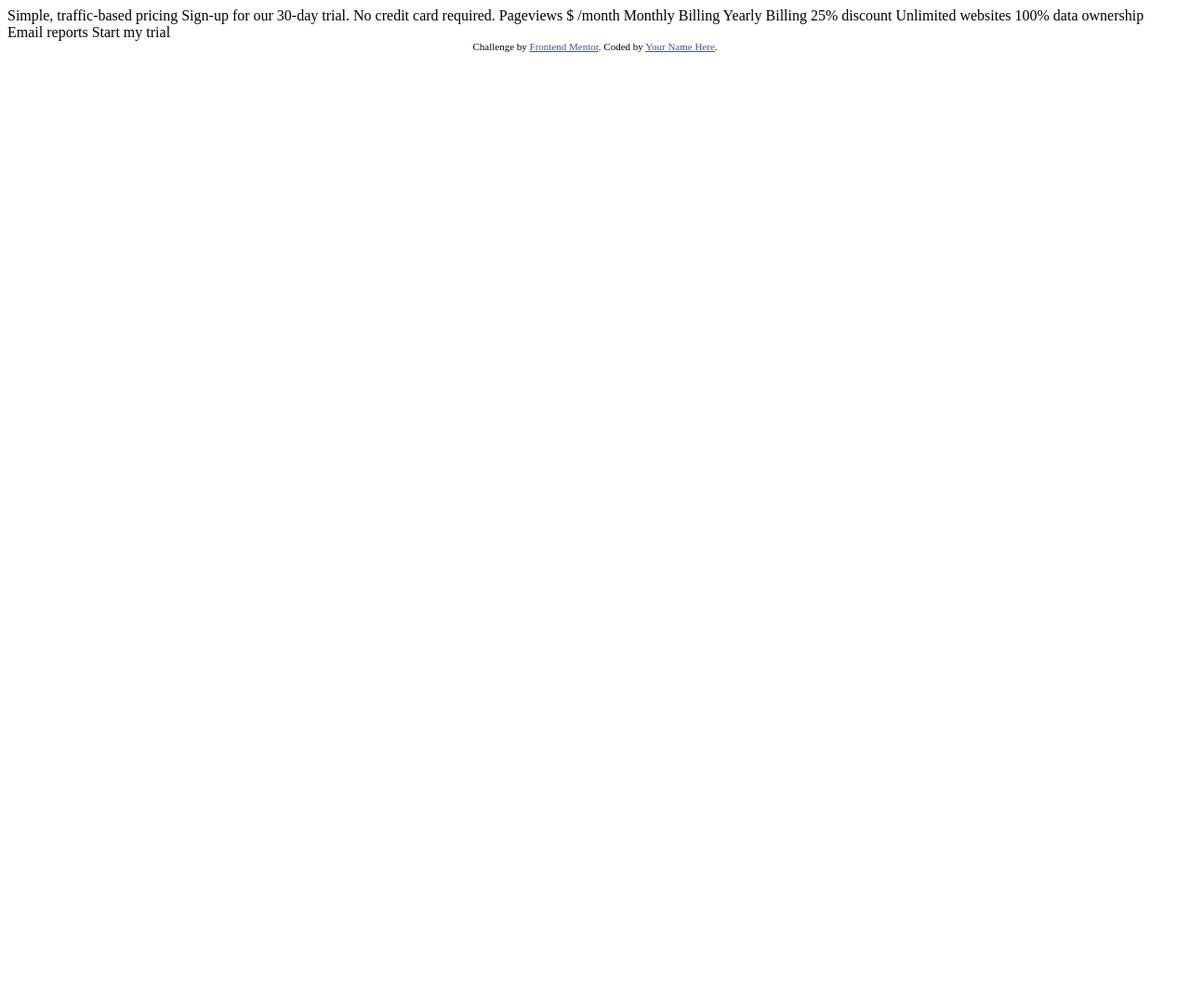
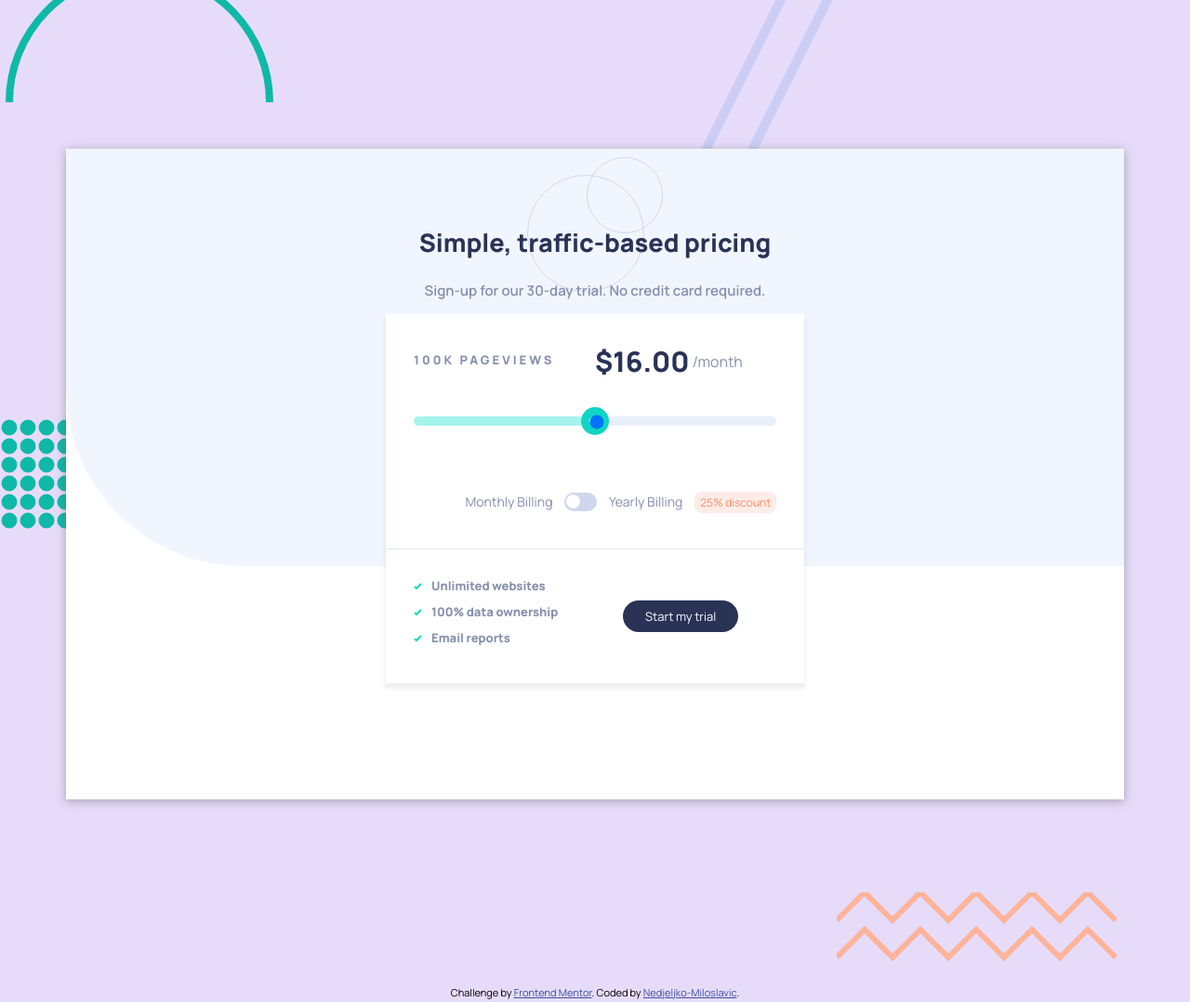
Before and after one commit to Nedjeljko-Miloslavic/Frontend-mentor-second-task, a plain HTML site: page index.html in a window 1280 px wide. Shown: the whole page at 93% size. Before the commit the page ends 800 px from the top, so only its background shows below. Drawn offline with Linux system fonts and the light colour scheme.

Commit message:
final commit

```diff
--- /dev/null
+++ b/app.js
@@ -0,0 +1,92 @@
+var slider = document.querySelector("input[type=range]");
+var slider_img = document.querySelector("#slider_img");
+var slider_background = document.querySelector("#slider_background");
+var switch1 = document.querySelector("#switch");
+var switch_circle = document.querySelector("#switch #circle");
+var yearly_billing = false;
+
+set_slider();
+set_pageviews_value();
+
+slider.oninput = ()=>{
+	set_slider();
+	set_pageviews_value();
+}
+
+slider.addEventListener("mousedown", ()=>{
+	slider_img.style.backgroundColor = "hsl(174, 86%, 25%)";
+});
+
+slider.addEventListener("mouseup", ()=>{
+	slider_img.style.backgroundColor = "hsl(174, 86%, 45%)";
+});
+
+switch1.onclick = ()=>{
+	var style = getComputedStyle(switch_circle)["right"];
+	if(style=="2px"){
+		switch_circle.style.animationName = "move_left";
+		yearly_billing = false;
+	}else if(style=="18px"){
+		switch_circle.style.animationName = "move_right";
+		yearly_billing = true;
+	}
+
+	setTimeout(()=>{
+		set_pageviews_value();
+	},500);
+
+
+}
+
+
+function set_slider(){
+	var multiplier = 100/17.3;
+	var value = slider.value - 8;
+	var position = value*multiplier;
+
+	slider_img.style.left = position + "%";
+	slider_background.style.backgroundImage = "linear-gradient(to right, hsl(174, 77%, 80%)" + position + "%, hsl(224, 65%, 95%)" + position + "%)";
+}
+
+function set_pageviews_value(){
+	var value = slider.value;
+	var pageviews_value;
+	var price_value;
+	switch(value){
+		case "8":
+			pageviews_value = "10K ";
+			price_value = 8;
+			break;
+
+		case "12":
+			pageviews_value = "50K ";
+			price_value = 12;
+			break;
+
+		case "16":
+			pageviews_value = "100K ";
+			price_value = 16;
+			break;
+
+		case "20":
+			pageviews_value = "500K ";
+			price_value = 24;
+			break;
+
+		case "24":
+			pageviews_value = "1M ";
+			price_value = 36;
+			break;
+	}
+
+
+	if(yearly_billing){
+		price_value = price_value*0.75;
+		price_value+=".00";
+	}else{
+		price_value+=".00";
+	}
+
+	document.querySelector("#pageviews_value").innerHTML = pageviews_value;
+	document.querySelector("#price_value").innerHTML = "$"+ price_value;
+}
--- a/index.html
+++ b/index.html
@@ -1,39 +1,66 @@
 <!DOCTYPE html>
 <html lang="en">
 <head>
-  <meta charset="UTF-8">
-  <meta name="viewport" content="width=device-width, initial-scale=1.0"> <!-- displays site properly based on user's device -->
+	<meta charset="UTF-8">
+	<meta name="viewport" content="width=device-width, initial-scale=1.0"> <!-- displays site properly based on user's device -->
 
-  <link rel="icon" type="image/png" sizes="32x32" href="./images/favicon-32x32.png">
+	<link rel="icon" type="image/png" sizes="32x32" href="./images/favicon-32x32.png" />
 
-  <title>Frontend Mentor | Interactive pricing component</title>
+	<title>Frontend Mentor | Interactive pricing component</title>
+	<link rel="stylesheet" href="style.css" />
 
-  <!-- Feel free to remove these styles or customise in your own stylesheet 👍 -->
-  <style>
-    .attribution { font-size: 11px; text-align: center; }
-    .attribution a { color: hsl(228, 45%, 44%); }
-  </style>
+	<link rel="preconnect" href="https://fonts.gstatic.com" />
+	<link href="https://fonts.googleapis.com/css2?family=Manrope:wght@400;600;800&display=swap" rel="stylesheet" />
+
 </head>
 <body>
+	<img id="svg_half_circle" src="images/z-circle.svg">
+	<img id="svg_balls" src="images/z-balls.svg">
+	<img id="svg_waves" src="images/z-waves.svg">
+	<img id="svg_lines" src="images/z-lines.svg">
+	<div id="main">
+		<div id="heading">
+			<h2 class="dark_blue">Simple, traffic-based pricing</h2>
+			<p class="gray">
+				<span class="heading_span">Sign-up for our 30-day trial.</span>
+				<span class="heading_span">No credit card required.</span>
+			</p>
+		</div>
 
-  Simple, traffic-based pricing
-  Sign-up for our 30-day trial. No credit card required.
+		<div class="flex_container">
+			<div id="pageviews" class="gray"><span id="pageviews_value">100K </span>PAGEVIEWS</div>
+			<div id="price"><span id="price_value" class="dark_blue">$</span> <span class="gray" id="price_month">/month</span></div>
+			<div id="slider">
+				<div id="slider_background"></div>
+				<div id="slider_img"></div>
+				<input type="range" min="8" max="24" step="4" value="16">
 
-  Pageviews
-  $ /month
+			</div>
+			<div id="billing" class="gray">
+				<span id="monthly">Monthly Billing</span>
+				<div id="switch"><div id="circle"></div></div>
+				<span id="yearly">Yearly Billing</span>
+				<span id="discount">25% discount</span>
+			</div>
+		</div>
+		<div class="flex_container" id="flex_container_2">
+			<div id="benefits" class="gray">
+				<div class="benefit"><img src="images/icon-check.svg">Unlimited websites</div>
+				<div class="benefit"><img src="images/icon-check.svg">100% data ownership</div>
+				<div class="benefit"><img src="images/icon-check.svg">Email reports</div>
+			</div>
+			<div id="trial">
+				<span>Start my trial</span>
+			</div>
+		</div>
+	</div>
 
-  Monthly Billing
-  Yearly Billing 25% discount
 
-  Unlimited websites
-  100% data ownership
-  Email reports
+	<div class="attribution">
+		Challenge by <a href="https://www.frontendmentor.io?ref=challenge" target="_blank">Frontend Mentor</a>.
+		Coded by <a href="https://github.com/Nedjeljko-Miloslavic/Frontend-mentor-second-task">Nedjeljko-Miloslavic</a>.
+	</div>
 
-  Start my trial
-
-  <div class="attribution">
-    Challenge by <a href="https://www.frontendmentor.io?ref=challenge" target="_blank">Frontend Mentor</a>.
-    Coded by <a href="#">Your Name Here</a>.
-  </div>
+	<script src="app.js"></script>
 </body>
 </html>
--- /dev/null
+++ b/style.css
@@ -0,0 +1,351 @@
+
+
+*{
+	font-family: 'Manrope', sans-serif;
+	box-sizing:border-box;
+}
+
+#svg_half_circle{
+	position:absolute;
+	top:-40px;
+	left:0;
+}
+
+#svg_balls{
+	position:absolute;
+	top:450px;
+	left:0;
+}
+
+#svg_waves{
+	position:absolute;
+	left:900px;
+	top:960px;
+}
+
+#svg_lines{
+	position:absolute;
+	top:-20px;
+	left:700px;
+}
+
+body{
+	background-color: rgba(230,220,250,1);
+}
+
+#main{
+	width:90%;
+	margin:auto;
+	background-image:url("images/bg-pattern.svg");
+	margin-top:160px;
+	box-shadow:0px 2px 10px 0px rgba(100,100,100,0.5);
+	height:700px;
+	background-repeat:no-repeat;
+	position:relative;
+	background-color:white;
+	margin-bottom:200px;
+}
+
+@media (max-width:800px){
+	body{
+		margin:0;
+		padding:0;
+	}
+
+	#main{
+		width:100%;
+		margin:0px;
+	}
+
+	#svg_waves{
+		display:none;
+	}
+
+	#svg_half_circle{
+		display:none;
+	}
+
+	#svg_balls{
+		display:none;
+	}
+
+	#svg_lines{
+		display:none;
+	}
+}
+
+#heading{
+	text-align:center;
+	padding-top:60px;
+	background-image:url("images/pattern-circles.svg");
+	background-repeat:no-repeat;
+	background-position:center;
+}
+
+#heading h2{
+	font-size:27px;
+	padding:0px;
+}
+
+
+#heading p{
+	padding:0px;
+	font-size:15px;
+	font-weight:600;
+}
+
+
+.dark_blue{
+	color:hsl(227, 35%, 25%);
+}
+
+.gray{
+	color:hsl(225, 20%, 60%);
+}
+
+.flex_container{
+	width:450px;
+	margin:auto;
+	background-color:white;
+	box-shadow:0px 5px 4px 1px rgba(100,100,100,0.1);
+	padding:30px;
+	display:flex;
+	flex-direction:row;
+	flex-wrap:wrap;
+	align-items:flex-start;
+	justify-content:flex-start;
+	align-content:flex-start;
+}
+
+.flex_container> div{
+	width:50%;
+}
+
+@media (max-width:500px){
+	.flex_container{
+		width:400px;
+		justify-content:center;
+	}
+	#heading .heading_span:first-child{
+		display:block;
+	}
+
+	#heading{
+		padding-top:10px;
+		padding-bottom:40px;
+	}
+
+	.flex_container> div{
+		width:100%;
+		text-align:center;
+	}
+
+
+	#slider{
+		order:2;
+	}
+
+	#price{
+		order:3;
+
+	}
+
+	#billing{
+		order:4;
+	}
+
+	#trial{
+		margin-top:20px;
+		position:relative;
+		right:5px;
+	}
+}
+
+
+#pageviews{
+	height:40px;
+	font-weight:bold;
+	padding-top:10px;
+	font-size:13px;
+	letter-spacing:3px;
+}
+
+
+#price{
+	height:40px;
+}
+
+#price #price_value{
+	font-size:30px;
+	font-weight:bold;
+
+}
+
+#price #price_month{
+	position:relative;
+	top:-5px;
+}
+
+#slider{
+	width:100%;
+	position:relative;
+	margin-top:20px;
+}
+
+#slider input[type=range]{
+	width:100%;
+	height:10px;
+	background:none;
+	-webkit-appearance:none;
+	border-radius:6px;
+	position:relative;
+	bottom:26px;
+	z-index:3;
+}
+
+#slider_background{
+	width:100%;
+	height:10px;
+	position:relative;
+	bottom:-20px;
+	z-index:2;
+	background-image:linear-gradient(to right, hsl(174, 77%, 80%) 30%, hsl(224, 65%, 95%) 30%);
+	border-radius:6px;
+}
+
+input[type=range]::-moz-range-thumb{
+	-webkit-appearance:none;
+	background:0;
+	cursor:pointer;
+	position:relative;
+	height:30px;
+	width:30px;
+	border-radius:50%;
+	border:none;
+}
+
+#slider #slider_img{
+	width:30px;
+	height:30px;
+	background-image:url("images/icon-slider.svg");
+	background-color:hsl(174, 86%, 45%);
+	position:relative;
+	background-size:15px;
+	background-position:center;
+	background-repeat:no-repeat;
+	border-radius:25px;
+	left:30%;
+	z-index:2;
+}
+
+
+
+
+#billing{
+	font-size:14px;
+	text-align:right;
+	width:100%;
+	margin-top:30px;
+}
+
+#billing #switch{
+	width:35px;
+	height:20px;
+	background:hsl(223, 50%, 87%);
+	display:inline-block;
+	border-radius:10px;
+	cursor:pointer;
+	transition:background 0.5s ease-in-out;
+	margin:10px;
+}
+
+#billing #switch #circle{
+	display:inline-block;
+	background:white;
+	width:15px;
+	height:15px;
+	border-radius:10px;
+	position:relative;
+	top:2px;
+	right:18px;
+	animation-duration:0.5s;
+	animation-timing-function:ease-in-out;
+	animation-fill-mode:forwards;
+}
+
+#billing #switch:hover{
+	background:hsl(174, 86%, 45%);
+}
+
+
+#billing #monthly{
+}
+
+#billing #yearly{
+
+}
+
+#billing #discount{
+	background-color: hsl(14, 92%, 95%);
+	color: hsl(15, 100%, 70%);
+	margin-left:10px;
+	padding:3px 6px;
+	border-radius:8px;
+	font-size:12px;
+}
+
+
+
+
+
+/* Flex container 2 -------------------- */
+
+#flex_container_2{
+	margin-top:1px;
+	align-items:center;
+}
+
+
+
+#benefits{
+	vertical-align:middle;
+}
+
+#benefits .benefit{
+	font-size:13px;
+	margin-bottom:10px;
+	font-weight:bold;
+
+}
+
+.benefit img{
+	margin-right:10px;
+}
+
+#trial span{
+	margin-left:30px;
+	font-size:13px;
+	display:inline-block;
+	background-color:hsl(227, 35%, 25%);
+	padding:8px 24px;
+	border-radius:20px;
+	color:white;
+	cursor:pointer;
+}
+
+
+
+
+@keyframes move_left{
+	from{right:2px;}
+	to{right:18px;}
+}
+
+@keyframes move_right{
+	from{right:18px;}
+	to{right:2px;}
+}
+
+
+.attribution { font-size: 11px; text-align: center; }
+.attribution a { color: hsl(228, 45%, 44%); }
```
Also changed, not shown: slider.html (added, +48 -0 lines), images/z-balls.svg (added), images/z-circle.svg (added), images/z-lines.svg (added), images/z-waves.svg (added).
